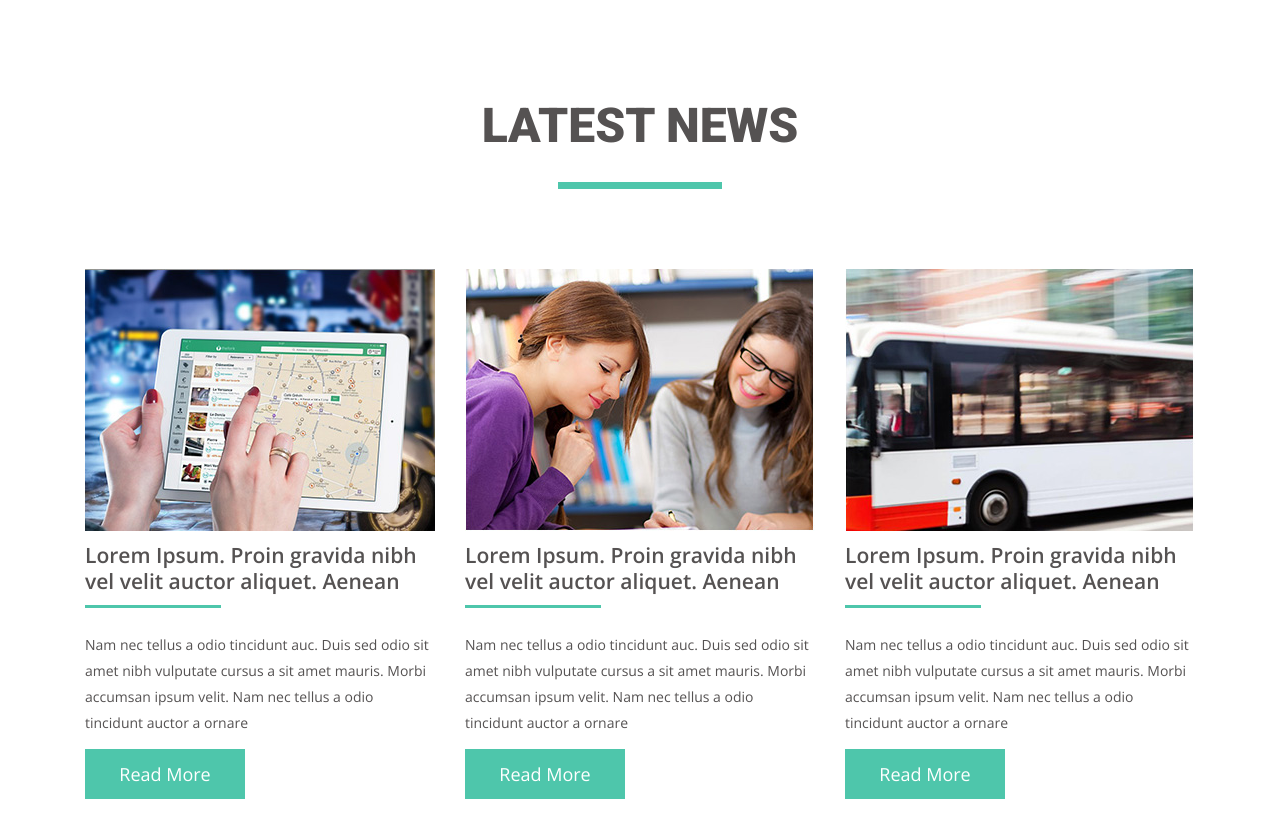
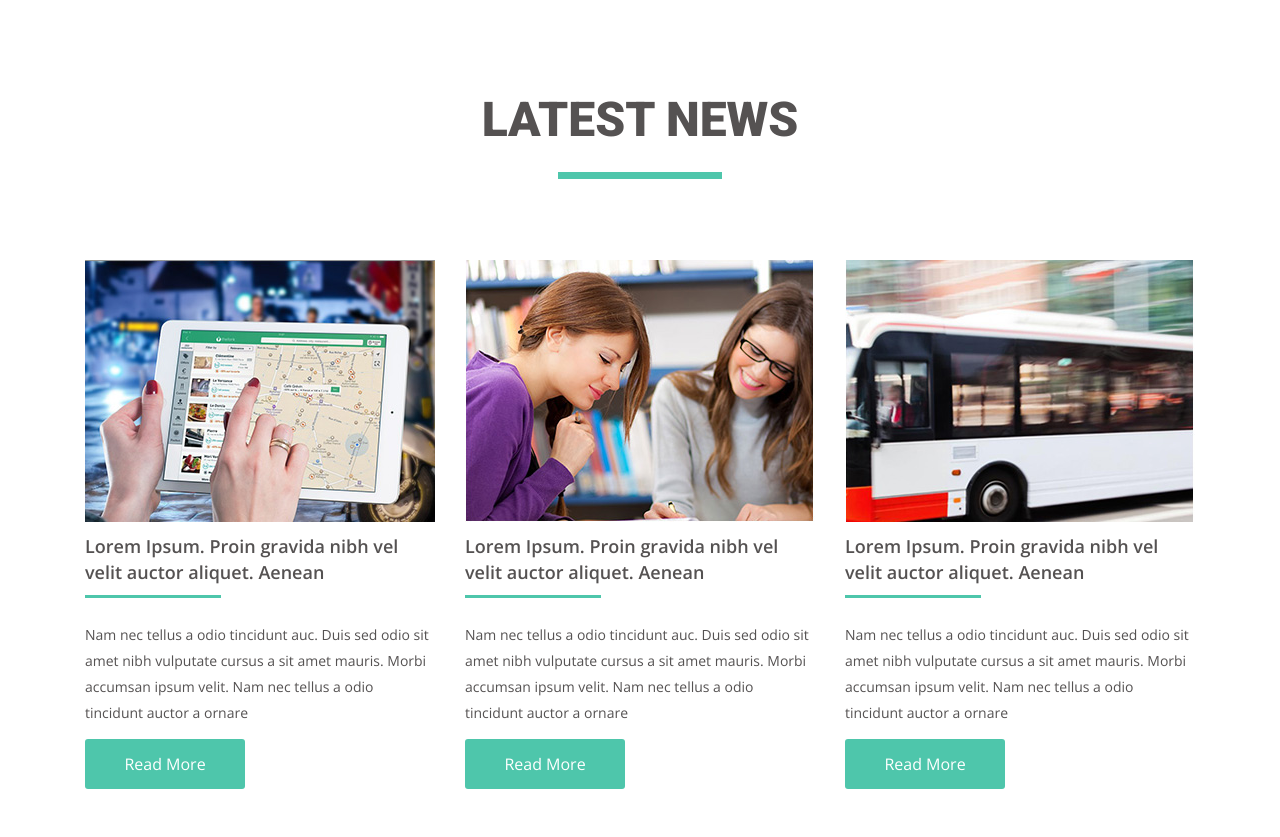
Before and after one commit to Nataliia-Korneiko/goit-fe-course, a plain HTML site: page html-css/module-04/index.html in a window 1280 px wide. Shown: the part 1107-1944 px from the top of the page. Drawn offline with nearby package versions, Linux system fonts and the light colour scheme.

Commit message:
changed indent sizes

```diff
--- a/html-css/module-04/css/styles.css
+++ b/html-css/module-04/css/styles.css
@@ -35,7 +35,7 @@ img {
 
 /* PEGE-HEADER */
 .page-header {
-    margin-bottom: 56px;
+    margin-bottom: 54px;
 }
 
 .page-nav {
@@ -121,7 +121,7 @@ img {
 .featured-products-title::after {
     display: block;
     margin: 0 auto;
-    margin-top: 27px;
+    margin-top: 23px;
     content: "";
     width: 164px;
     height: 7px;
@@ -186,7 +186,7 @@ img {
 
 .latest-news-title {
     margin: 0;
-    margin-bottom: 80px;
+    margin-bottom: 81px;
     font-size: 48px;
     line-height: 58px;
     font-weight: 900;
@@ -197,7 +197,7 @@ img {
 .latest-news-title::after {
     display: block;
     margin: 0 auto;
-    margin-top: 27px;
+    margin-top: 23px;
     content: "";
     width: 164px;
     height: 7px;
@@ -230,6 +230,7 @@ img {
 
 .news-title {
     margin: 0;
+    font-size: 18px;
     font-weight: 600;
     margin-bottom: 24px;
 }
@@ -237,7 +238,7 @@ img {
 .news-title::after {
     display: block;
     margin: 0;
-    margin-top: 11px;
+    margin-top: 10px;
     content: "";
     width: 136px;
     height: 3px;
@@ -258,14 +259,15 @@ img {
     color: #ffffff;
     width: 160px;
     height: 50px;
-    font-style: 16px;
+    font-size: 16px;
     font-weight: 300;
     text-align: center;
     text-decoration: none;
     background-color: #4ec6ab;
+    border-radius: 3px;
 }
 
 .read-more:hover,
 .read-more:focus {
-    background-color: #555252;
+    box-shadow: 0px 2px 5px 0px rgba(0, 0, 0, 0.39);
 }
```
